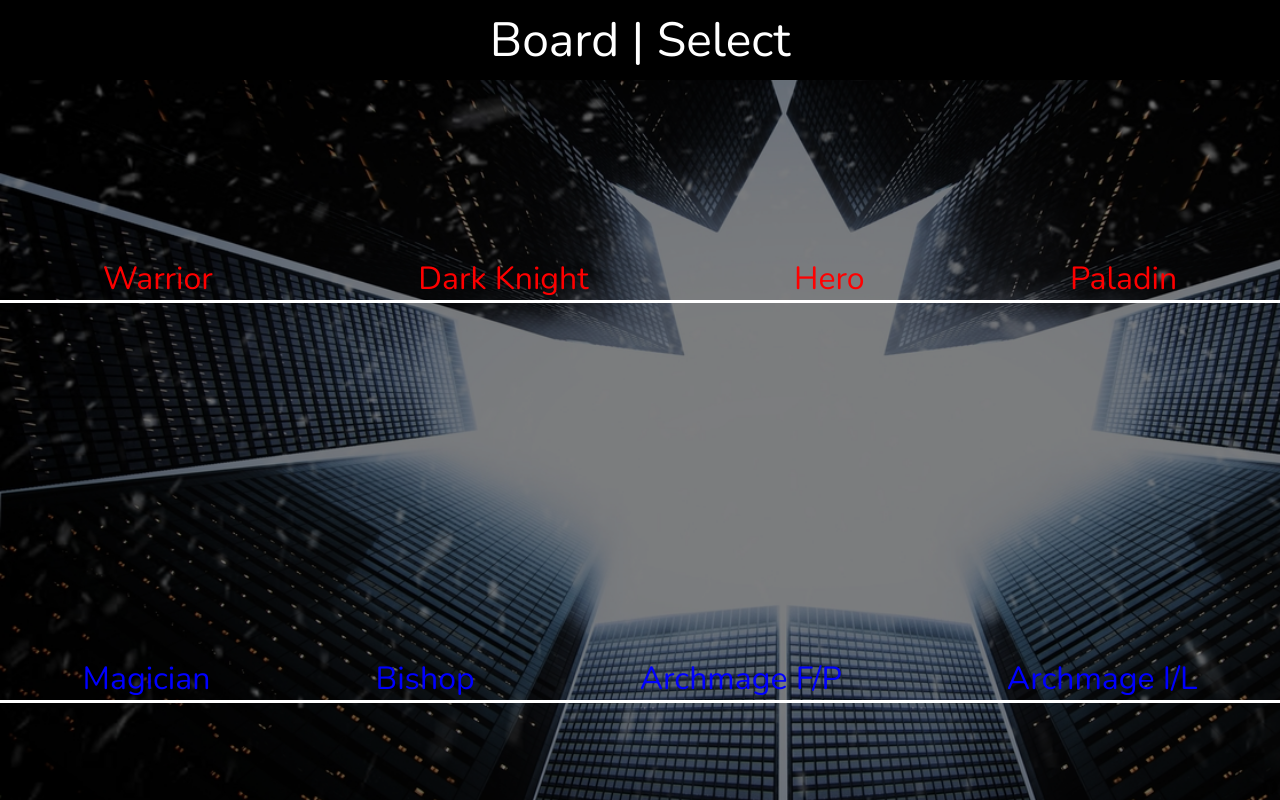
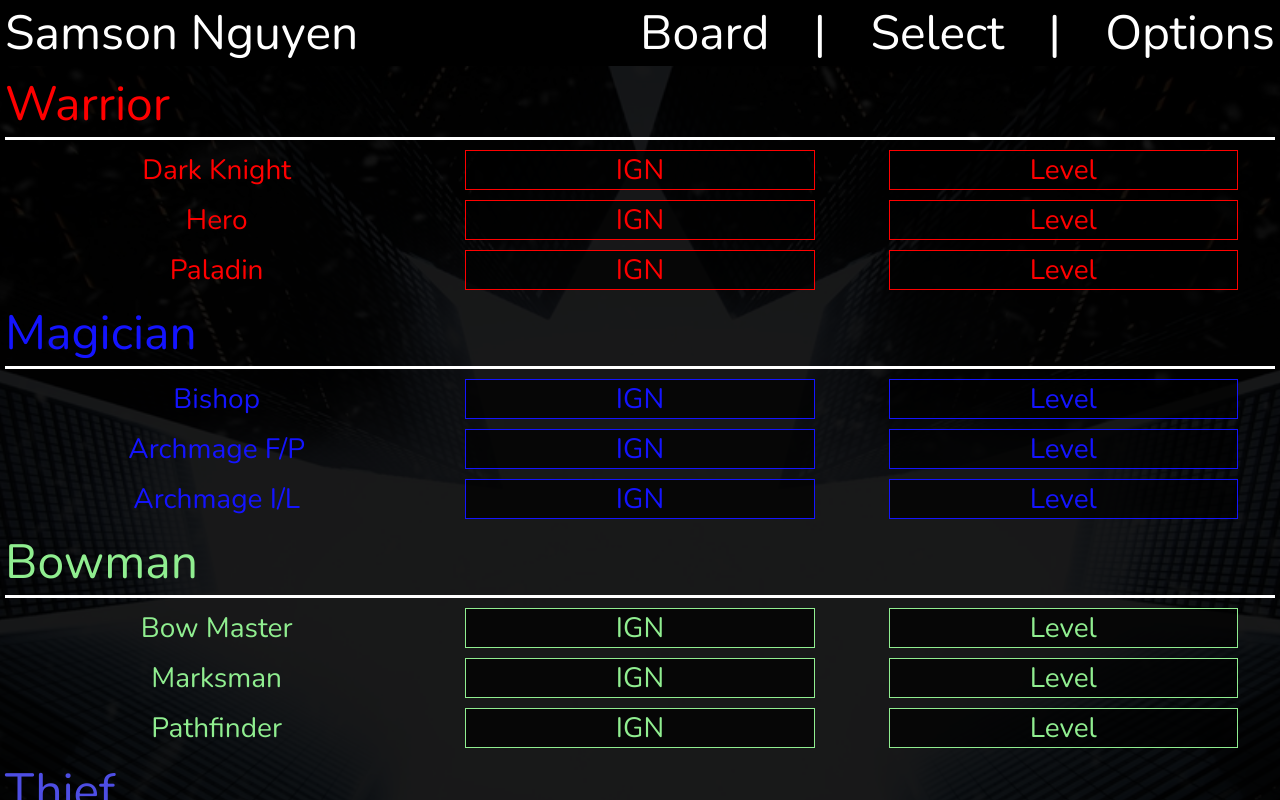
Before and after one commit to SamsonPN/Legion, a Vue app: page /#/select in a window 1280 px wide. Shown: the top 800 px of the page. Built offline with nearby package versions, Linux system fonts and the light colour scheme.

Commit message:
created basic mockup of the Character Select page

```diff
--- a/src/components/App/App.vue
+++ b/src/components/App/App.vue
@@ -37,6 +37,7 @@
     min-height: 100vh;
     width: 100%;
     background-image: url('../../assets/Header-Image.jpg');
+    background-position: center;
     background-size: cover;
     font-family: 'Nunito', sans-serif;
   }
--- a/src/components/ClassSelect/ClassSelect.vue
+++ b/src/components/ClassSelect/ClassSelect.vue
@@ -1,8 +1,22 @@
 <template>
-  <div :id="archetype.archetype + 'Select'">
+  <div :id="archetype.archetype + 'Select'" class="ClassSelect">
       <p>{{archetype.archetype}}</p>
       <div v-for="item in archetype.classes" :key="item.class">
-          {{item.class}}
+          <p>{{item.class}}</p>
+          <textarea
+            placeholder="IGN"
+            @change="ignChange"
+            @keypress="preventEnter"
+            maxLength="12"
+            rows="1">
+          </textarea>
+          <textarea
+            placeholder="Level"
+            @change="levelChange"
+            @keypress="preventEnter"
+            maxLength="3"
+            rows="1">
+          </textarea>
       </div>
   </div>
 </template>
@@ -11,12 +25,61 @@
 export default {
     name: "Select",
     props: ['archetype'],
-    mounted(){
-        console.log(this.archetype.archetype);
+    methods: {
+        ignChange(e){
+            console.log(e.target.value);
+        },
+        levelChange(e){
+            console.log(e.target.value);
+        },
+        preventEnter(e){
+            if(e.key === 'Enter'){
+                e.preventDefault()
+            }
+        }
     }
 }
 </script>
 
 <style scoped lang="scss">
+    .ClassSelect {
+        width: 100%;
+        display: flex;
+        flex-direction: column;
+        align-items: center;
+        padding: 5px;
+        > p {
+            width: 100%;
+            border-bottom: 3px solid white;
+            font-size: 3em;
+        }
+         > div {
+             width: 100%;
+             display: flex;
+             justify-content: space-around;
+             align-items: baseline;
+             margin-top: 10px;
+             font-size: 1.75em;
+             > p, > textarea {
+                 text-align: center;
+                 width: 27.5%;
+             }
+         }
+    }
 
+    textarea {
+        outline: none;
+        resize: none;
+        border: {
+            color: inherit;
+            width: 1.25px;
+        }
+        font-size: 1em;
+        text-align: center;
+        color: inherit;
+        background-color: rgba(0, 0, 0, 0.75);
+        &::placeholder {
+            color: inherit;
+        }
+    }
 </style>
--- a/src/components/Grid/Grid.vue
+++ b/src/components/Grid/Grid.vue
@@ -46,6 +46,5 @@ export default {
         background-color: rgba(21, 21, 21, 1);
         box-shadow: 10px 20px 10px 10px rgba(10, 10, 19, 0.8);
         opacity: 0.95;
-
     }
 </style>
--- a/src/components/Header/Header.vue
+++ b/src/components/Header/Header.vue
@@ -1,8 +1,13 @@
 <template>
   <header>
-      <router-link to="/">Board</router-link>
-      <p>{{" "}}|{{" "}}</p>
-      <router-link to="/select">Select</router-link>
+      <p>Samson Nguyen</p>
+      <div>
+        <router-link to="/">Board</router-link>
+        <p>{{" "}}|{{" "}}</p>
+        <router-link to="/select">Select</router-link>
+        <p>{{" "}}|{{" "}}</p>
+        <router-link to="/options">Options</router-link>
+      </div>
   </header>
 </template>
 
@@ -15,11 +20,22 @@ export default {
 <style scoped lang="scss">
     header {
         width: 100%;
-        height: 10vh;
+        // height: 10vh;
+        height: auto;
         display: flex;
-        justify-content: center;
+        justify-content: space-between;
         align-items: center;
         background-color: rgba(0, 0, 0, 1);
+        padding: 0px 5px;
+        > p {
+            flex: 1;
+        }
+        > div {
+            display: flex;
+            justify-content: space-between;
+            align-items: center;
+            flex: 1;
+        }
     }
 
     a, p{
@@ -30,5 +46,9 @@ export default {
         }
         color: white;
         white-space: pre;
+        cursor: pointer;
+        &:hover {
+            text-decoration: underline;
+        }
     }
 </style>
--- a/src/router/index.js
+++ b/src/router/index.js
@@ -15,6 +15,10 @@ const routes = [
     path: '/select',
     name: 'select',
     component: Select
+  },
+  {
+    path: '/options',
+    name: 'options'
   }
 ]
 
--- a/src/views/Select.vue
+++ b/src/views/Select.vue
@@ -21,18 +21,18 @@ export default {
                         {
                             class: 'Dark Knight',
                             level: '',
-                            name: '',
+                            ign: '',
 
                         },
                         {
                             class: 'Hero',
                             level: '',
-                            name: ''
+                            ign: ''
                         },
                         {
                             class: 'Paladin',
                             level: '',
-                            name: ''
+                            ign: ''
                         }
                     ]
                 },
@@ -42,17 +42,78 @@ export default {
                         {
                             class: 'Bishop',
                             level: '',
-                            name: ''
+                            ign: ''
                             },
                         {
                             class: 'Archmage F/P',
                             level: '',
-                            name: ''
+                            ign: ''
                         },
                         {
                             class: 'Archmage I/L',
                             level: '',
-                            name: ''
+                            ign: ''
+                        }
+                    ]
+                },
+                {
+                    archetype: 'Bowman',
+                    classes: [
+                        {
+                            class: 'Bow Master',
+                            level: '',
+                            ign: '',
+
+                        },
+                        {
+                            class: 'Marksman',
+                            level: '',
+                            ign: ''
+                        },
+                        {
+                            class: 'Pathfinder',
+                            level: '',
+                            ign: ''
+                        }
+                    ]
+                },
+                {
+                    archetype: 'Thief',
+                    classes: [
+                        {
+                            class: 'Night Lord',
+                            level: '',
+                            ign: ''
+                            },
+                        {
+                            class: 'Shadower',
+                            level: '',
+                            ign: ''
+                        },
+                        {
+                            class: 'Dual Blade',
+                            level: '',
+                            ign: ''
+                        }
+                    ]
+                },
+                {
+                    archetype: 'Pirate',
+                    classes: [
+                        {
+                            class: 'Buccaneer',
+                            level: '',
+                            ign: ''
+                            },
+                        {
+                            class: 'Corsair',
+                            level: '',
+                            ign: ''
+                        },
+                        {
+                            class: 'Cannoneer',
+                            level: '',
+                            ign: ''
                         }
                     ]
                 }
@@ -66,22 +127,15 @@ export default {
     #Select{
         min-height: 100vh;
         width: 100%;
-        background-color: rgba(0, 0, 0, 0.5);
+        background-color: rgba(0, 0, 0, 0.9);
         display: flex;
         flex-direction: column;
         justify-content: space-around;
-        > div{
-            display: flex;
-            justify-content: space-around;
-            align-items: center;
-            width: 100%;
-            border-bottom: 3px solid white;
-            font-size: 2em;
-        }
     }
-    #WarriorSelect{ color: red;}
-    #MagicianSelect{ color: blue;}
-    #BowmanSelect{ color: green;}
-    #ThiefSelect{ color: violet;}
-    #PirateSelect{ color: orange;}
+
+    #WarriorSelect{ color: red; }
+    #MagicianSelect{ color: #1414ff; }
+    #BowmanSelect{ color: #90ee90; }
+    #ThiefSelect{ color: #4e4ee4; }
+    #PirateSelect{ color: orange; }
 </style>
```
Also changed, not shown: src/assets/maple-leaf.jpg (added).
